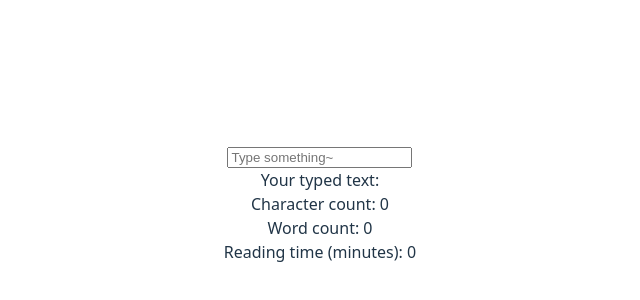
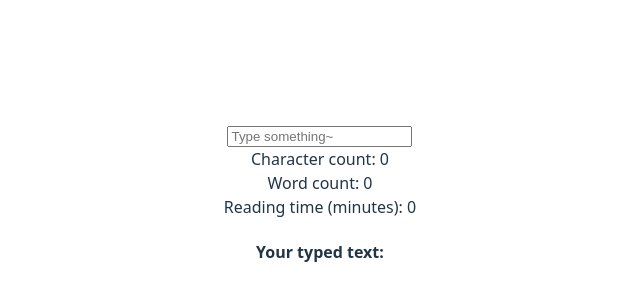
Before and after one commit to jfisherd/character-counter, a React (Vite) app: page / in a window 1280 px wide. Shown: the part 196-496 px from the top of the page, without its empty margins (320-960 px from the left). Built offline with nearby package versions, Linux system fonts and the light colour scheme.

Commit message:
CharacterCounter.tsx: move StatsDisplay above displayed text, README updates

```diff
--- a/src/components/CharacterCounter/CharacterCounter.tsx
+++ b/src/components/CharacterCounter/CharacterCounter.tsx
@@ -20,24 +20,26 @@ export const CharacterCounter = (props: CharacterCounterProps) => {
     // CHARACTER COUNT DOES NOT UPDATE UNTIL AFTER A SECOND WORD IS BEING TYPED
     const handleTextChange = (text: string) => {
         setMyText(text)
-        setCharacterCount(text.length) // CONSIDER WHETHER OR NOT TO COUNT SPACES
+        setCharacterCount(text.length? text.length : 1) // CONSIDER WHETHER OR NOT TO COUNT SPACES
         // .match() is not sufficient to count words... find another way
         // Use a .map on text with .match(' ')? Rough on performance?
         setWordCount(text.split(' ').length) // CONSIDER 0 CHARACTER CASE, +1 IS NOT SUFFICIENT
-        setReadingTime(myWordCount / 5 / 60) // Assume 5 words per second, 300 words per minute
+        setReadingTime(Math.round(myWordCount / 5 / 60 * 100)/100) // Assume 5 words per second, 300 words per minute
         setTextStats({
             characterCount: myCharacterCount,
             wordCount: myWordCount,
             readingTime: myReadingTime
         })
-        // ACCOUNT FOR THE OFF-BY-ONE DIFFERENCE (myCharacterCount and textStats.characterCount) NOTICED IN THE REACT DEV TOOLS (f12)
+
+        // PASTING INTO THE INPUT FIELD DOES NOT COUNT AS A 'CHANGE'
     }
 
     return (
         <>
             <TextInput onTextChange={handleTextChange}></TextInput>
-            <div>Your typed text: {myText}</div>
             <StatsDisplay stats={textStats}></StatsDisplay>
+            <h4>Your typed text: {myText}</h4>
+
 
 
         </>
```
Also changed, not shown: 1 other file (tests, documents, lock files or other folders).
